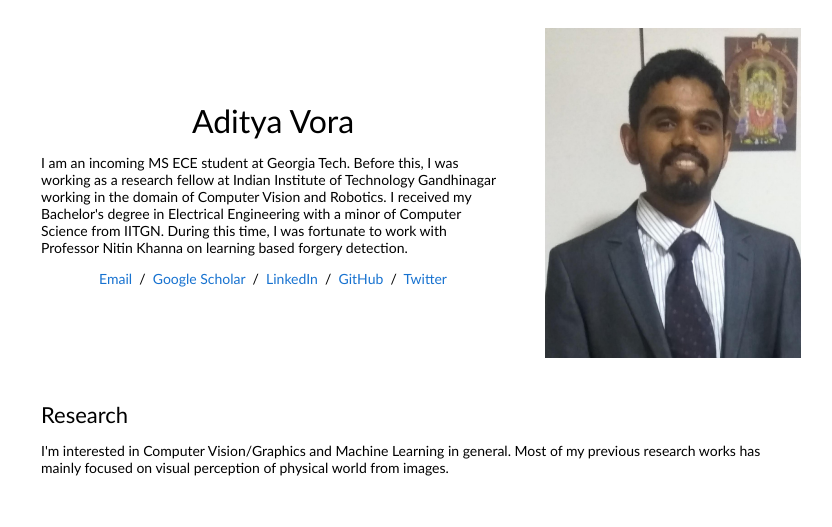
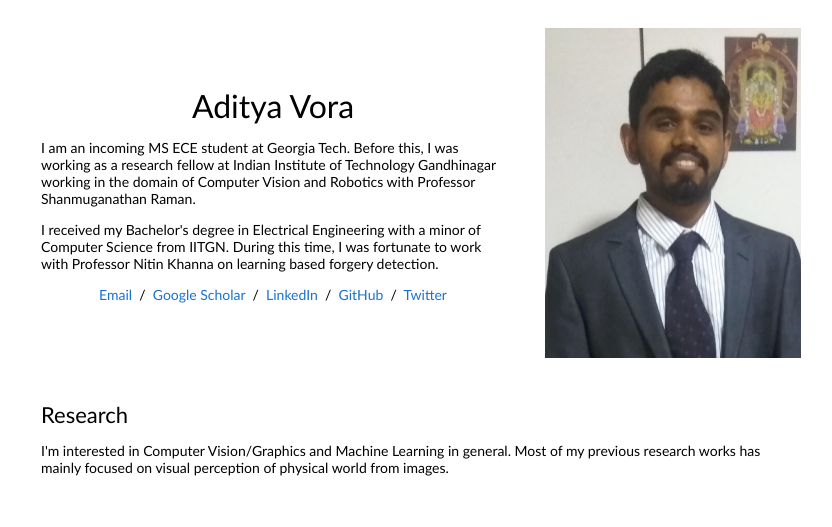
Before and after one commit to absdnd/absdnd.github.io, a plain HTML site: page index.html in a window 1280 px wide. Shown: the top 527 px of the page, without its empty margins (219-1051 px from the left). Drawn offline with Linux system fonts and the light colour scheme.

Commit message:
Added Changes

```diff
--- a/index.html
+++ b/index.html
@@ -20,7 +20,9 @@
               <p style="text-align:center">
                 <name>Aditya Vora</name>
               </p>
-              <p>I am an incoming MS ECE student at Georgia Tech. Before this, I was working as a research fellow at Indian Institute of Technology Gandhinagar working in the domain of Computer Vision and Robotics. I received my Bachelor's degree in Electrical Engineering with a minor of Computer Science from IITGN. During this time, I was fortunate to work with Professor Nitin Khanna on learning based forgery detection.
+              <p>I am an incoming MS ECE student at Georgia Tech. Before this, I was working as a research fellow at Indian Institute of Technology Gandhinagar working in the domain of Computer Vision and Robotics with Professor Shanmuganathan Raman.
+              <p>
+              I received my Bachelor's degree in Electrical Engineering with a minor of Computer Science from IITGN. During this time, I was fortunate to work with Professor Nitin Khanna on learning based forgery detection.
               <!--At Google I've worked on <a href="https://ai.googleblog.com/2014/04/lens-blur-in-new-google-camera-app.html">Lens Blur</a>, <a href="https://ai.googleblog.com/2014/10/hdr-low-light-and-high-dynamic-range.html">HDR+</a>, <a href="https://www.google.com/get/cardboard/jump/">Jump</a>, <a href="https://ai.googleblog.com/2017/10/portrait-mode-on-pixel-2-and-pixel-2-xl.html">Portrait Mode</a>, and <a href="https://www.youtube.com/watch?v=JSnB06um5r4">Glass</a>. I did my PhD at <a href="http://www.eecs.berkeley.edu/">UC Berkeley</a>, where I was advised by <a href="http://www.cs.berkeley.edu/~malik/">Jitendra Malik</a> and funded by the <a href="http://www.nsfgrfp.org/">NSF GRFP</a>. I did my bachelors at the <a href="http://cs.toronto.edu">University of Toronto</a>.
               I've received the <a href="https://www2.eecs.berkeley.edu/Students/Awards/15/">C.V. Ramamoorthy Distinguished Research Award</a> and the <a href="https://www.thecvf.com/?page_id=413#YRA">PAMI Young Researcher Award</a>.-->
               </p>
```
